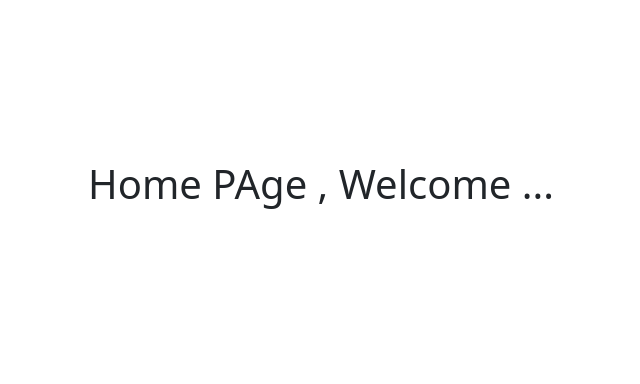
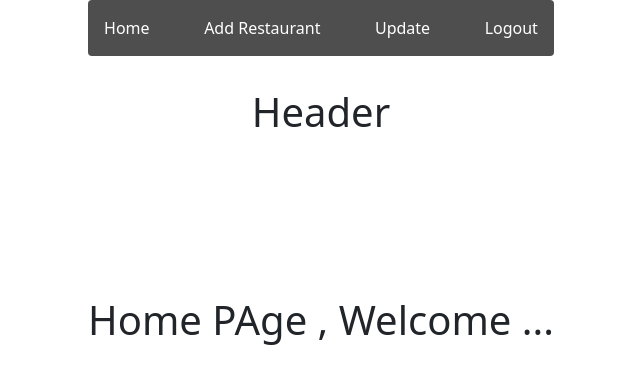
Before and after one commit to Elsayed93/vue-apps-repo, a Vue app in the folder restraunt-app/: page / in a window 1280 px wide. Shown: the top 384 px of the page, without its empty margins (319-959 px from the left). Built offline with nearby package versions, Linux system fonts and the light colour scheme; sample sign-in values are in the browser's storage; the HTML template or start-up script is replaced by a standard one.

Commit message:
Header Component and Logout

```diff
--- a/restraunt-app/data/db.json
+++ b/restraunt-app/data/db.json
@@ -9,6 +9,11 @@
       "email": "jkashdjhs",
       "password": "jksdfhjsdhfjksdf",
       "id": 2
+    },
+    {
+      "email": "ww",
+      "password": "ww",
+      "id": 3
     }
   ]
 }
--- /dev/null
+++ b/restraunt-app/src/components/Header.vue
@@ -0,0 +1,25 @@
+<template>
+  <div class="home-nav">
+    <a href="#">Home</a>
+    <a>Add Restaurant</a>
+    <a>Update</a>
+    <a href="#" @click.prevent="logout">Logout</a>
+  </div>
+  <h1>Header</h1>
+</template>
+
+<script>
+export default {
+  name: "Header",
+
+  methods: {
+    logout() {
+      localStorage.removeItem("user_info");
+      this.$router.push({ name: "Login" });
+    },
+  },
+};
+</script>
+
+<style>
+</style>
--- a/restraunt-app/src/views/HomeView.vue
+++ b/restraunt-app/src/views/HomeView.vue
@@ -1,23 +1,29 @@
 <template>
   <main>
     <div class="home-title">
-      <h1>Home PAge , Welcome ...</h1>
+      <Header />
+
+      <div class="content">
+        <h1>Home PAge , Welcome ...</h1>
+      </div>
     </div>
   </main>
 </template>
 
 <script>
 import SignUp from "../components/SignUp.vue";
+import Header from "../components/Header.vue";
 
 export default {
   components: {
     SignUp,
+    Header,
   },
   mounted() {
     let user = localStorage.getItem("user_info");
 
     if (!user) {
-      this.$router.push({ name: "signUp" });
+      this.$router.push({ name: "Login" });
     }
   },
 };
@@ -26,8 +32,34 @@ export default {
 
 <style>
 .home-title {
-  margin: 10rem auto 0;
+  margin: 0rem auto;
   width: fit-content;
   text-align: center;
 }
+
+.content {
+  margin-top: 10rem;
+}
+
+/* for header component */
+.home-nav {
+  display: flex;
+  justify-content: space-between;
+  background-color: #4e4e4e;
+  color: white;
+  border-radius: 0.25rem;
+  margin-bottom: 2rem;
+}
+
+.home-nav a {
+  padding: 1rem;
+  color: white;
+  text-decoration: none;
+}
+
+.home-nav a:hover {
+  color: white !important;
+  background-color: grey;
+  text-decoration: none;
+}
 </style>
```
